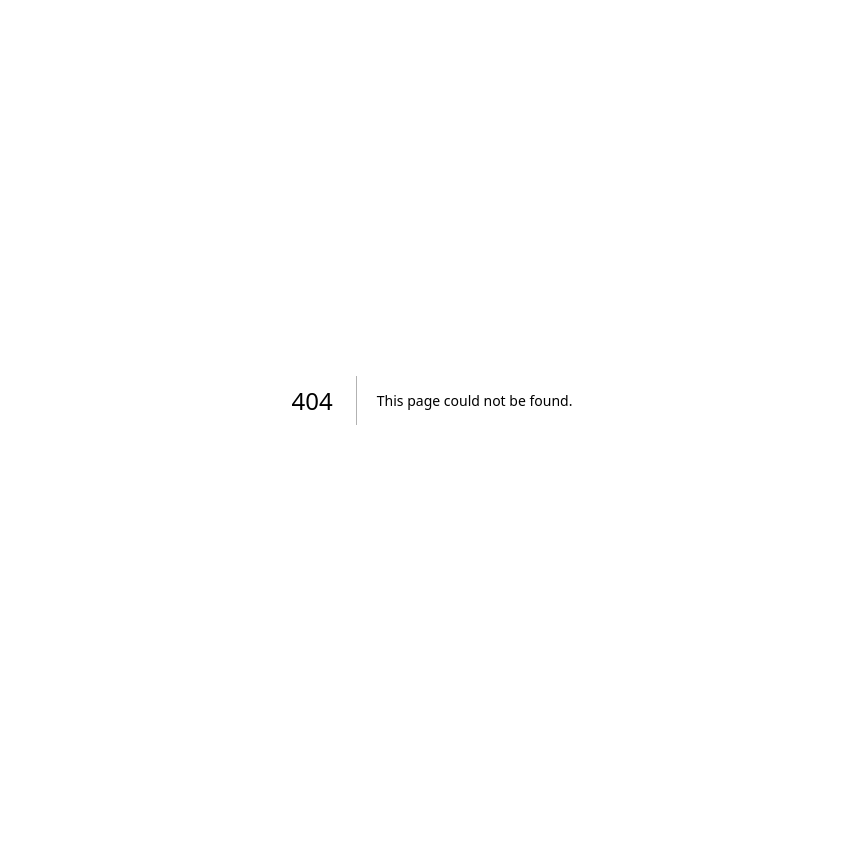
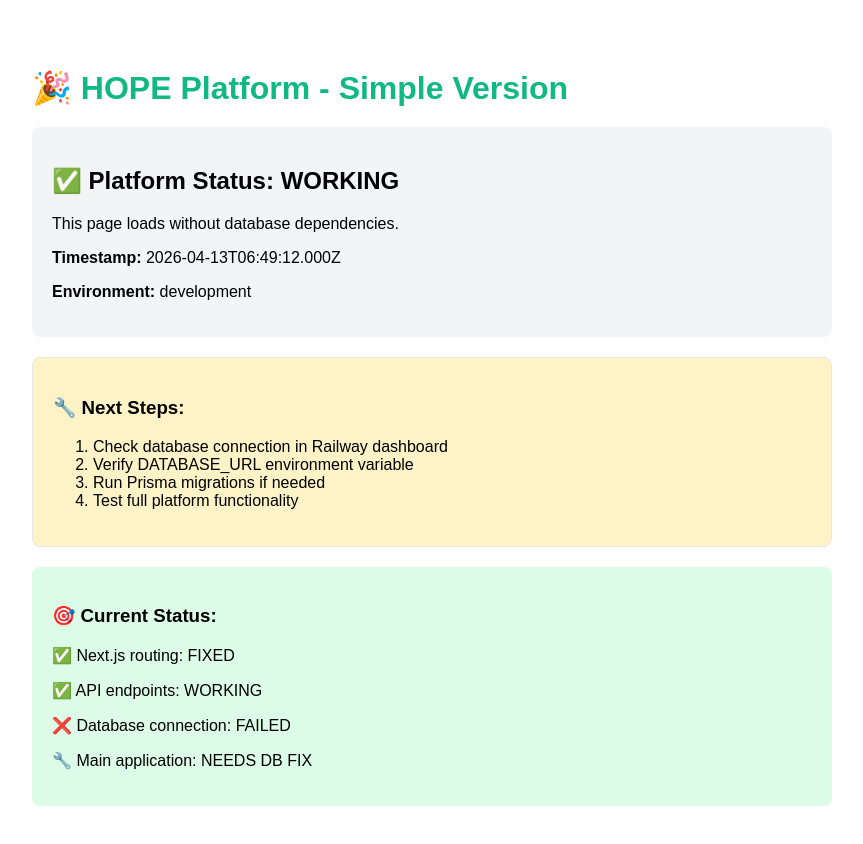
Before and after one commit to chuckedwards1972/platform-os, a Next.js app: page /simple in a window 1280 px wide. Before the commit this address had no page. Shown: the top 844 px of the page, without its empty margins (208-1071 px from the left). Before the commit the page ends 800 px from the top, so only its background shows below. Built offline with nearby package versions, Linux system fonts and the light colour scheme.

Commit message:
Add simple page without database dependencies

```diff
--- /dev/null
+++ b/pages/simple.tsx
@@ -0,0 +1,55 @@
+// Simple page without database dependencies
+export default function SimplePage() {
+  return (
+    <div style={{
+      padding: '40px',
+      fontFamily: 'Arial, sans-serif',
+      maxWidth: '800px',
+      margin: '0 auto'
+    }}>
+      <h1 style={{ color: '#10b981', marginBottom: '20px' }}>
+        🎉 HOPE Platform - Simple Version
+      </h1>
+
+      <div style={{
+        background: '#f3f4f6',
+        padding: '20px',
+        borderRadius: '8px',
+        marginBottom: '20px'
+      }}>
+        <h2>✅ Platform Status: WORKING</h2>
+        <p>This page loads without database dependencies.</p>
+        <p><strong>Timestamp:</strong> {new Date().toISOString()}</p>
+        <p><strong>Environment:</strong> {process.env.NODE_ENV || 'development'}</p>
+      </div>
+
+      <div style={{
+        background: '#fef3c7',
+        padding: '20px',
+        borderRadius: '8px',
+        border: '1px solid #e5e7eb'
+      }}>
+        <h3>🔧 Next Steps:</h3>
+        <ol>
+          <li>Check database connection in Railway dashboard</li>
+          <li>Verify DATABASE_URL environment variable</li>
+          <li>Run Prisma migrations if needed</li>
+          <li>Test full platform functionality</li>
+        </ol>
+      </div>
+
+      <div style={{
+        background: '#dcfce7',
+        padding: '20px',
+        borderRadius: '8px',
+        marginTop: '20px'
+      }}>
+        <h3>🎯 Current Status:</h3>
+        <p>✅ Next.js routing: FIXED</p>
+        <p>✅ API endpoints: WORKING</p>
+        <p>❌ Database connection: FAILED</p>
+        <p>🔧 Main application: NEEDS DB FIX</p>
+      </div>
+    </div>
+  );
+}
```
